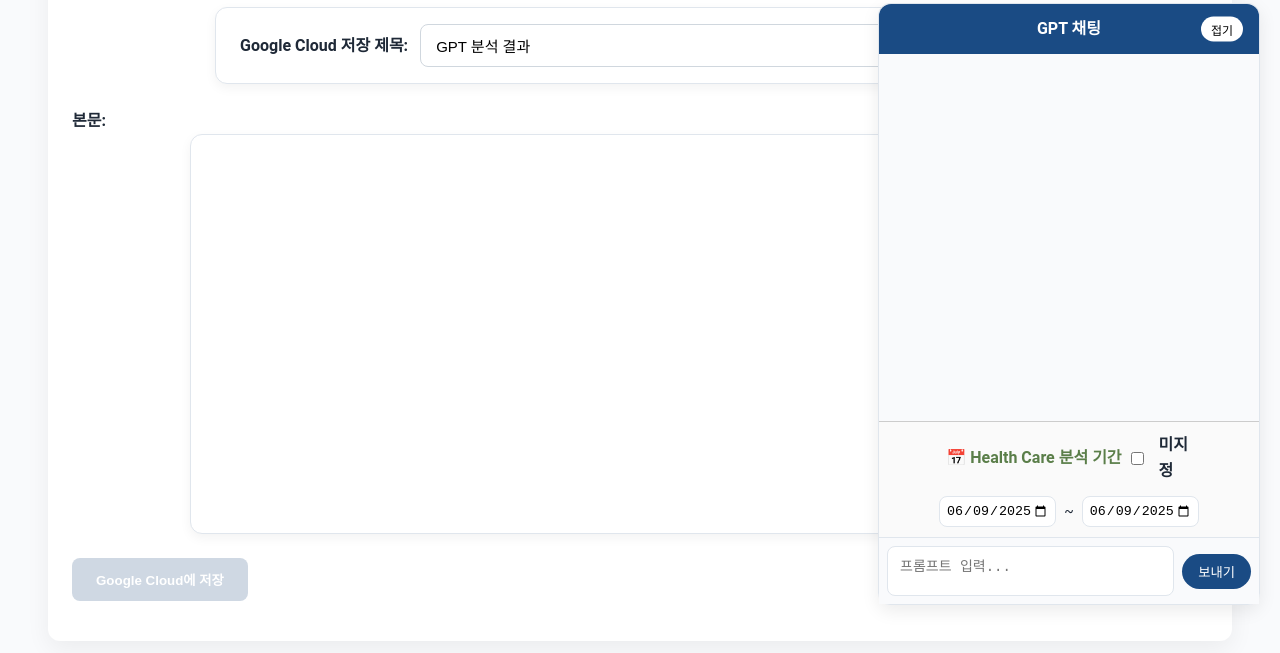
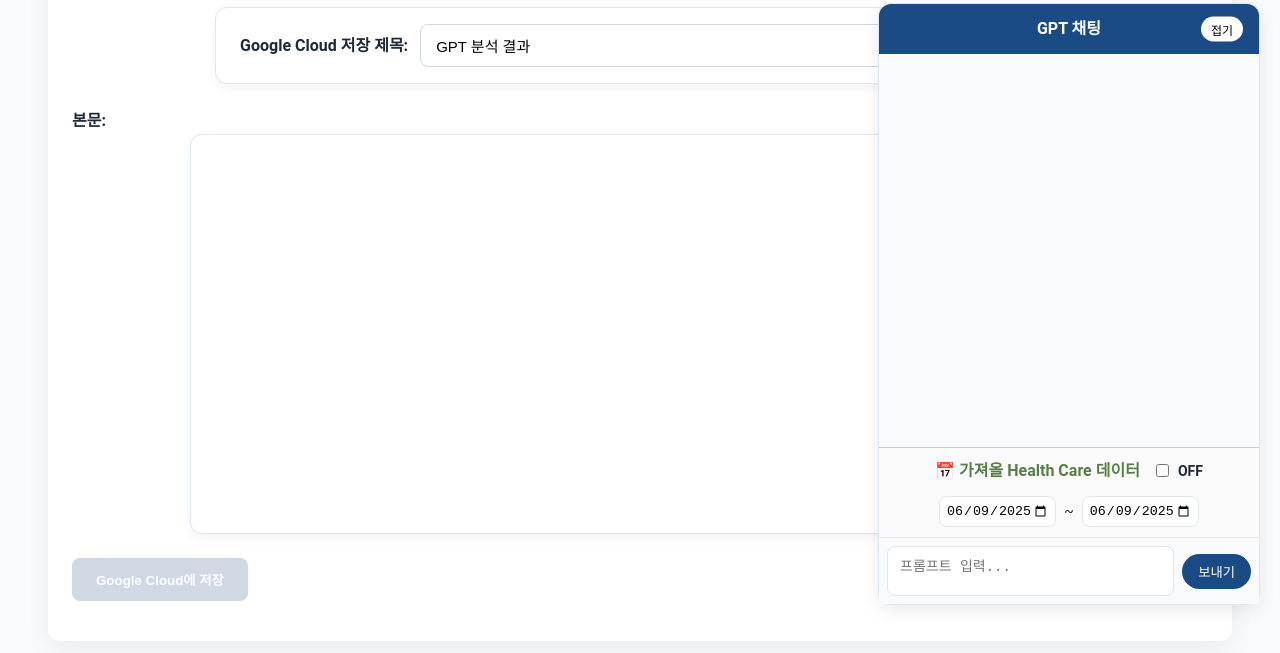
Before and after one commit to xEzIxX/HealthCare-Summary, a website: page public/index.html in a window 1280 px wide. Shown: the part 175-828 px from the top of the page. Drawn offline with Linux system fonts and the light colour scheme.

Commit message:
8th commit

```diff
--- a/public/index.html
+++ b/public/index.html
@@ -228,6 +228,12 @@
       margin-bottom: 8px;
     }
 
+    .chat-date-header {
+      display: flex;
+      align-items: center;
+      gap: 12px;
+    }
+
     .chat-dates,
     .chat-send {
       background-color: var(--color-background);
@@ -361,25 +367,25 @@
   <!-- 날짜 선택 영역 -->
   <div class="chat-dates" style="display: flex; flex-direction: column; gap: 6px; padding: 10px; border-top: 1px solid #ccc; background-color: #fafafa;">
 
-    <div style="display: flex; align-items: center;">
-      <p style="font-weight: bold; color: #5a7e49; margin: 0; display: flex; align-items: center; gap: 4px;">
-        📅 <span>Health Care 분석 기간</span>
-      </p>
-
-      <!-- 체크박스: 날짜 안 씀 -->
-      <label style="margin-left: auto; display: flex; align-items: center; gap: 6px; margin: 0;">
+    <!-- 수정 -->
+    <div style="display: flex; align-items: center; gap: 12px;">
+      <div style="font-weight: bold; color: #5a7e49; display: flex; align-items: center; gap: 4px;">
+        📅 <span>가져올 Health Care 데이터</span>
+      </div>
+      <label style="display: flex; align-items: center; gap: 6px; font-size: 14px; margin: 0;">
         <input type="checkbox" id="no-date-checkbox">
-        <span>미지정</span>
+        <span>OFF</span>
       </label>
     </div>
 
-    <!-- 기간 선택 (가로 배치) -->
+
+
+
+    <!-- 날짜 입력 영역 -->
     <div id="chat-date-range" style="display: flex; align-items: center; gap: 8px; margin-top: 6px;">
-      <span style="font-size: 14px;"></span>
       <input type="date" id="chat-start">
       <span style="font-size: 14px;">~</span>
       <input type="date" id="chat-end">
-      <span style="font-size: 14px;"></span>
     </div>
   </div>
 
```
